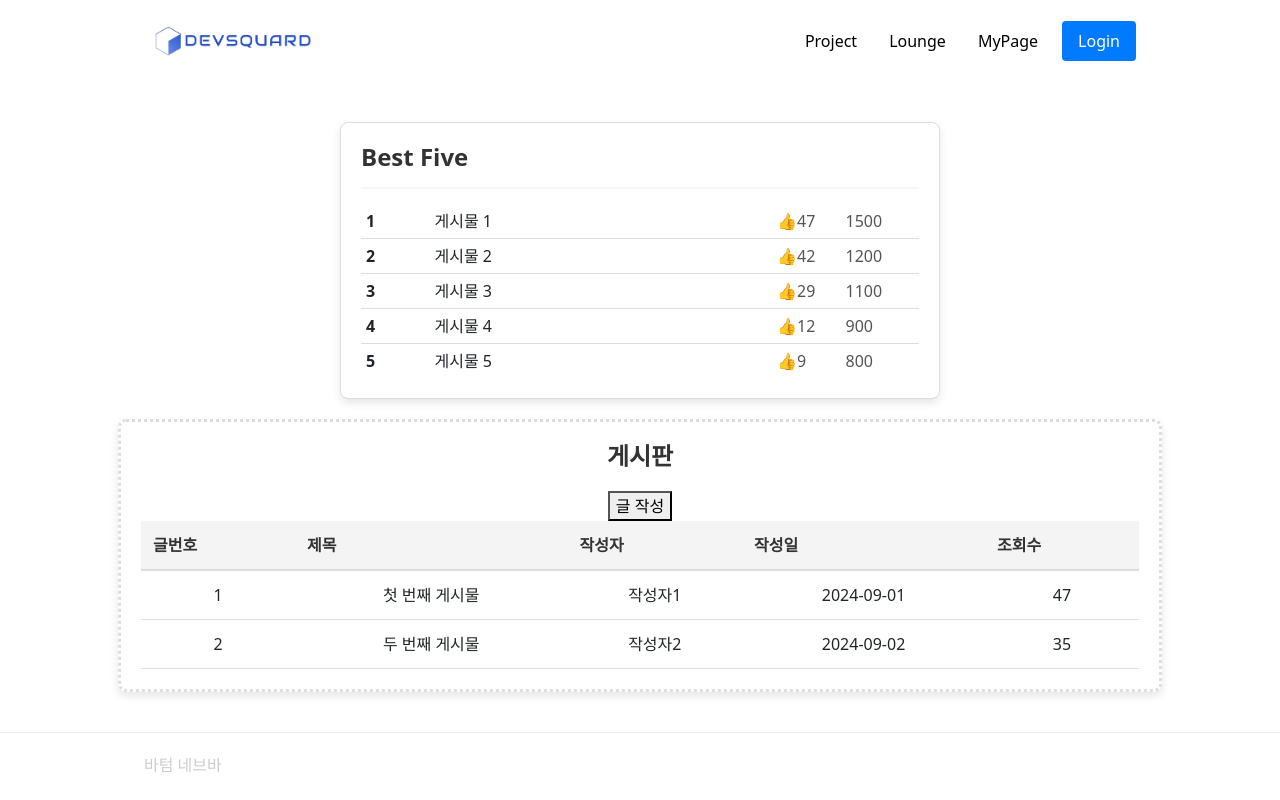
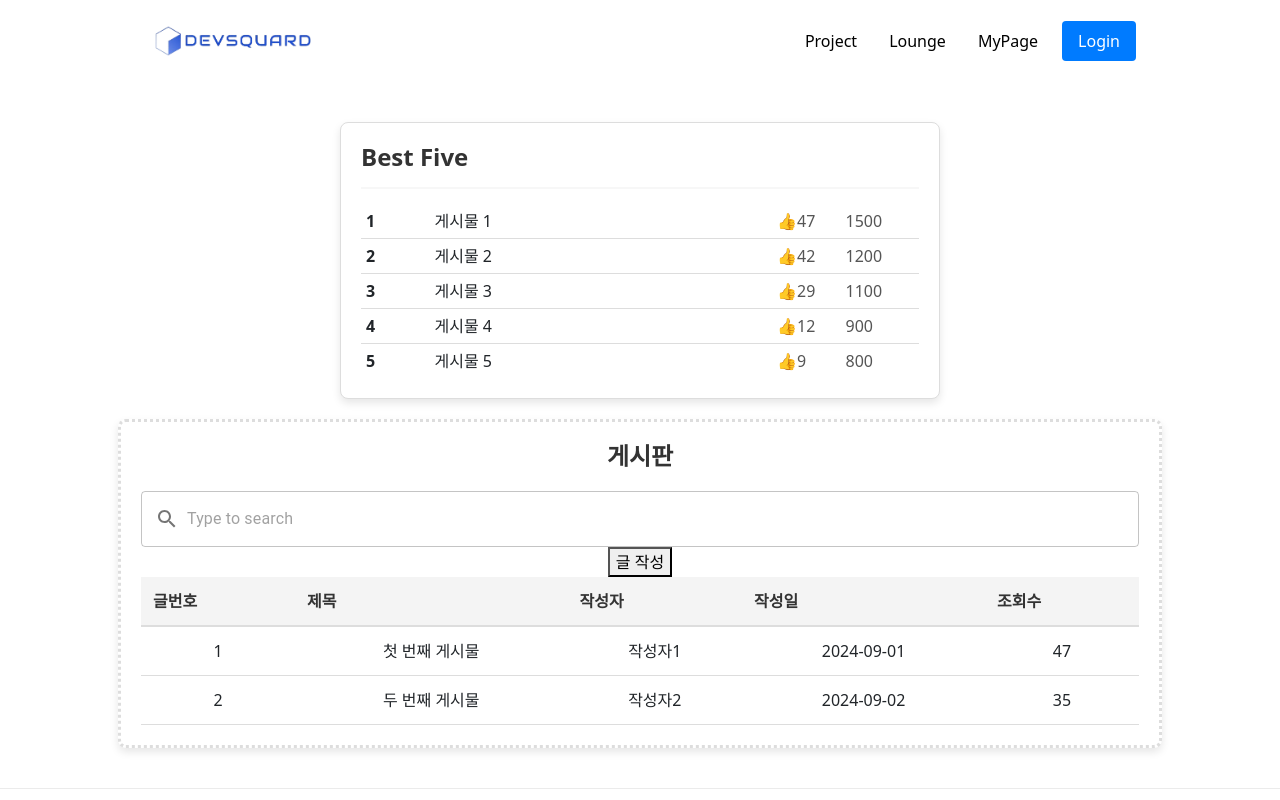
Before and after one commit to whgms159/Devsquad, a React (Vite) app in the folder front-dev/DevSqaurd/: page /community in a window 1280 px wide. Shown: the top 800 px of the page. Built offline with nearby package versions, Linux system fonts and the light colour scheme.

Commit message:
feat : searchBox

```diff
--- /dev/null
+++ b/front-dev/DevSqaurd/src/components/common/SearchBox.tsx
@@ -0,0 +1,44 @@
+import React from 'react';
+import { TextField, InputAdornment, IconButton } from '@mui/material';
+import SearchIcon from '@mui/icons-material/Search';
+import ClearIcon from '@mui/icons-material/Clear';
+
+const SearchBox = () => {
+  const [searchTerm, setSearchTerm] = React.useState('');
+
+  const handleSearchChange = (event: React.ChangeEvent<HTMLInputElement>) => {
+    setSearchTerm(event.target.value);
+  };
+
+  const handleClearSearch = () => {
+    setSearchTerm('');
+  };
+
+  return (
+    <TextField
+      value={searchTerm}
+      onChange={handleSearchChange}
+      variant="outlined"
+      placeholder="Type to search"
+      InputProps={{
+        startAdornment: (
+          <InputAdornment position="start">
+            <SearchIcon />
+          </InputAdornment>
+        ),
+        endAdornment: (
+          <InputAdornment position="end">
+            {searchTerm && (
+              <IconButton onClick={handleClearSearch}>
+                <ClearIcon />
+              </IconButton>
+            )}
+          </InputAdornment>
+        ),
+      }}
+      fullWidth
+    />
+  );
+};
+
+export default SearchBox;
--- a/front-dev/DevSqaurd/src/components/community/PostList.tsx
+++ b/front-dev/DevSqaurd/src/components/community/PostList.tsx
@@ -1,6 +1,7 @@
 import React, { useState, useEffect } from 'react';
 import style from './styles/PostList.module.css';
 import { useNavigate } from 'react-router-dom';
+import SearchBox from '../common/SearchBox';
 
 interface Post {
   id: number;
@@ -46,6 +47,7 @@ export default function PostList() {
   return (
     <div className={style.postListContainer}>
       <h4 className={style.title}>게시판</h4>
+      <SearchBox />
       <button onClick={handleCreateForm}>글 작성</button>
       <table className={style.postTable}>
         <thead className={style.headerItem}>
```
Also changed, not shown: front-dev/DevSqaurd/src/components/common/styles/SearchBox.module.css (added).
